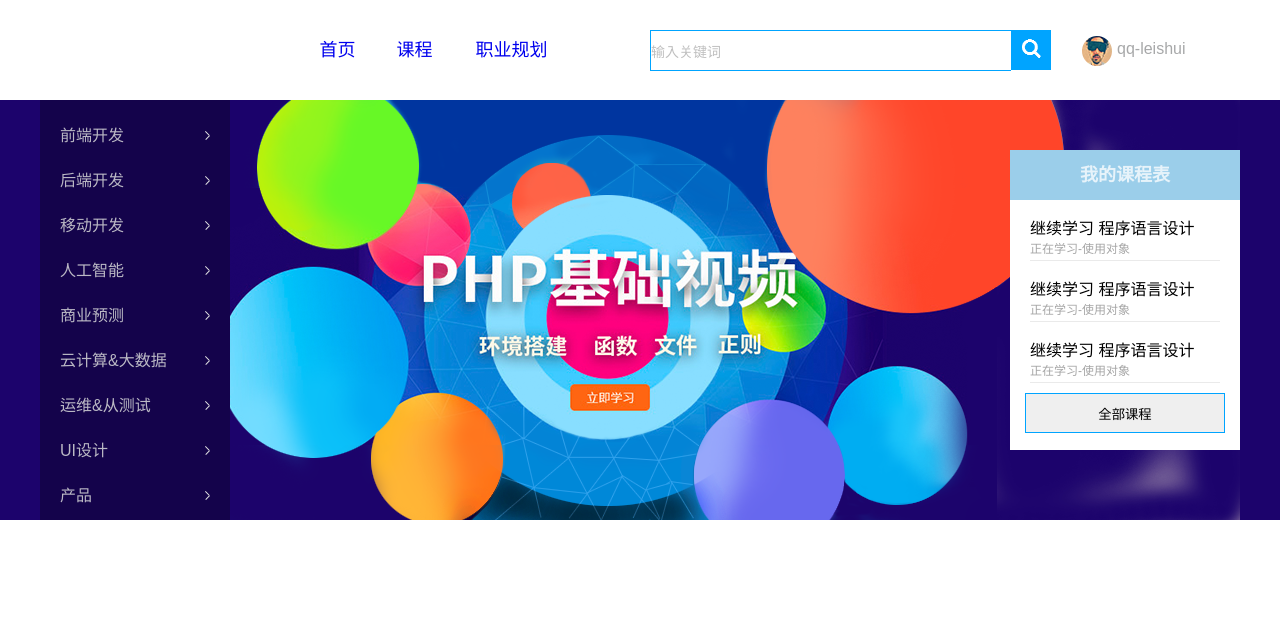
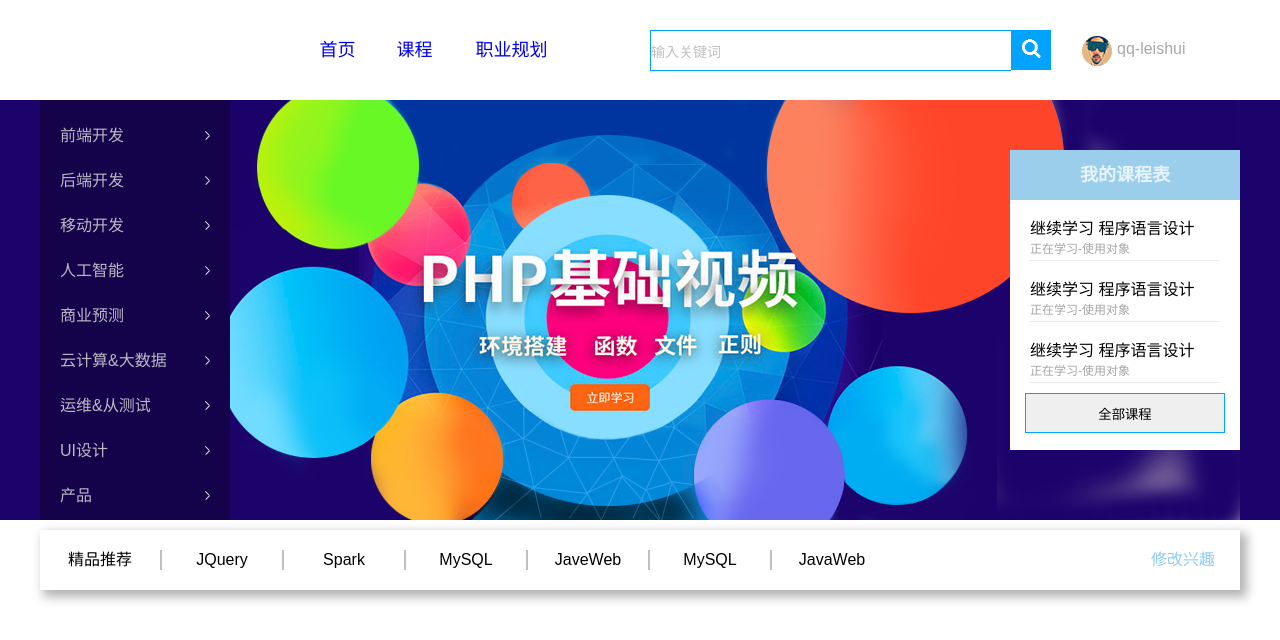
Before and after one commit to SAKURAfan1023/-, a plain HTML site: page index.html in a window 1280 px wide. Drawn offline with Linux system fonts and the light colour scheme.

Commit message:
第三行完成：又一个导航栏

```diff
--- a/index.html
+++ b/index.html
@@ -64,7 +64,18 @@
             </div>
 
             <div class="guide2box">
-
+                <div class="guide2left">
+                    <ul class="liebiao3">
+                        <li class="list3">精品推荐</li>
+                        <li class="list3">JQuery</li>
+                        <li class="list3">Spark</li>
+                        <li class="list3">MySQL</li>
+                        <li class="list3">JaveWeb</li>
+                        <li class="list3">MySQL</li>
+                        <li class="list3" style="border-right: 0;">JavaWeb</li>
+                    </ul>
+                </div>
+                <div class="guide2right"><a href="#" style="color: #8dcbff;">修改兴趣</a></div>
             </div>
 
         </div>
--- a/style.css
+++ b/style.css
@@ -234,9 +234,42 @@ a {
 }
 
 .guide2box {
-    float: left;
     width: 1200px;
+    height: 60px;
     margin: 0 auto;
     margin-top: 10px;
-    border-color: #9bceea;
+    background-color: #ffffff;
+    box-shadow: 5px 5px 10px 2px rgba(0, 0, 0, .3);
 }
+
+.guide2left {
+    width: 900px;
+    height: inherit;
+    float: left;
+    /* background-color: pink; */
+}
+
+.guide2right {
+    float: left;
+    width: 275px;
+    height: inherit;
+    margin-right: 25px;
+    line-height: 60px;
+    text-align: right;
+}
+
+
+.liebiao3 {
+    list-style: none;
+    margin-right: 20px;
+}
+
+.list3 {
+    float: left;
+    width: 120px;
+    height: 20px;
+    margin-top: 20px;
+    border-right: 2px solid #bfbfbf;
+    text-align: center;
+    line-height: 20px;
+}
```
